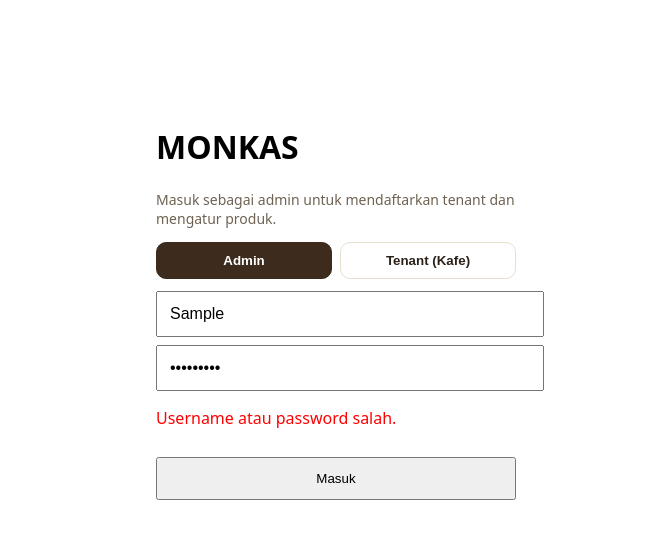
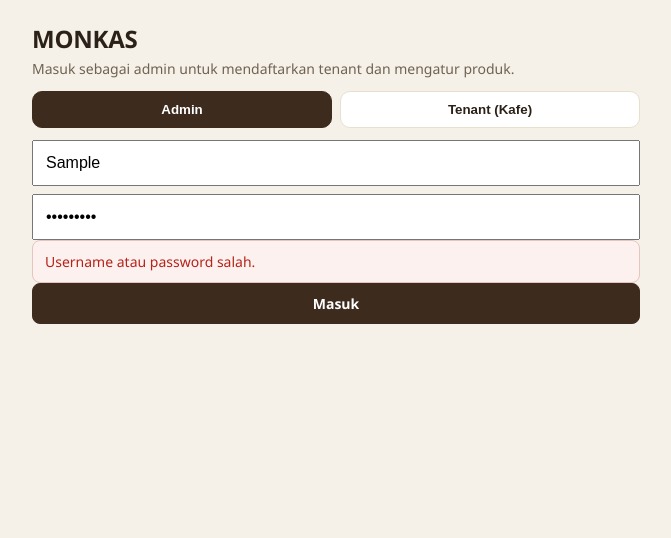
Before and after one commit to ArjunaSinaga/monkas, a Next.js app: page / in a window 1280 px wide. Both pictures are taken after typing "Sample", "Sample123" into the empty fields and a click on the button "Masuk". Shown: the top 538 px of the page, without its empty margins (304-975 px from the left). Built offline with nearby package versions, Linux system fonts and the light colour scheme; no server answers; the database is empty.

Commit message:
fix(ui): sinkronkan kotak - globals.css dengan design token, box-sizing border-box, input/button/select统一 utility class (fix input meluber keluar section)

```diff
--- /dev/null
+++ b/app/globals.css
@@ -0,0 +1,292 @@
+/* MONKAS - design tokens + base (sinkron dengan docs/USER-VISUAL-BUKTI.md) */
+
+:root {
+  /* warna */
+  --canvas: #f5f1e8;
+  --surface: #ffffff;
+  --surface-sunken: #faf7ef;
+  --border: #e8e0cf;
+  --border-strong: #d8cfba;
+  --text: #2b2118;
+  --text-muted: #6f6252;
+  --text-faint: #857768;
+  --cta: #3d2c1e;
+  --cta-hover: #4a382a;
+  --accent: #9a6a2f;
+  --accent-soft: #b56a2a;
+  --success: #1f6b4a;
+  --danger: #b42318;
+  --focus: #2b6cb0;
+
+  /* bentuk */
+  --radius-sm: 8px;
+  --radius: 12px;
+  --radius-pill: 999px;
+
+  /* jarak (skala 4) */
+  --s1: 4px;
+  --s2: 8px;
+  --s3: 12px;
+  --s4: 16px;
+  --s5: 24px;
+  --s6: 32px;
+  --s7: 48px;
+
+  --shadow: 0 1px 3px rgba(43, 33, 24, 0.08);
+  --shadow-lg: 0 8px 24px rgba(43, 33, 24, 0.1);
+}
+
+*,
+*::before,
+*::after {
+  box-sizing: border-box;
+}
+
+html,
+body {
+  margin: 0;
+  padding: 0;
+}
+
+body {
+  background: var(--canvas);
+  color: var(--text);
+  font-family: "Plus Jakarta Sans", "Segoe UI", system-ui, -apple-system, sans-serif;
+  font-size: 15px;
+  line-height: 1.5;
+  -webkit-font-smoothing: antialiased;
+}
+
+h1,
+h2,
+h3 {
+  margin: 0;
+  color: var(--text);
+  letter-spacing: -0.01em;
+  line-height: 1.25;
+}
+
+h1 {
+  font-size: 1.5rem;
+  font-weight: 700;
+}
+
+h2 {
+  font-size: 1.125rem;
+  font-weight: 650;
+}
+
+p {
+  margin: 0;
+}
+
+a {
+  color: var(--focus);
+  text-underline-offset: 3px;
+}
+
+a:hover {
+  color: var(--accent);
+}
+
+::selection {
+  background: #e6d9bd;
+  color: var(--text);
+}
+
+:focus-visible {
+  outline: 2px solid var(--focus);
+  outline-offset: 2px;
+  border-radius: var(--radius-sm);
+}
+
+/* --- primitif form: satu lebar, satu gaya, satu radius --- */
+
+.field {
+  display: block;
+  width: 100%;
+  max-width: 100%;
+  padding: 10px 12px;
+  font: inherit;
+  font-size: 15px;
+  color: var(--text);
+  background: var(--surface);
+  border: 1px solid var(--border);
+  border-radius: var(--radius-sm);
+  transition: border-color 0.15s ease, box-shadow 0.15s ease;
+}
+
+.field::placeholder {
+  color: var(--text-faint);
+}
+
+.field:hover {
+  border-color: var(--border-strong);
+}
+
+.field:focus {
+  outline: none;
+  border-color: var(--focus);
+  box-shadow: 0 0 0 3px rgba(43, 108, 176, 0.12);
+}
+
+select.field {
+  appearance: none;
+  background-image: linear-gradient(45deg, transparent 50%, var(--text-muted) 50%),
+    linear-gradient(135deg, var(--text-muted) 50%, transparent 50%);
+  background-position: calc(100% - 17px) calc(50% + 2px), calc(100% - 12px) calc(50% + 2px);
+  background-size: 5px 5px, 5px 5px;
+  background-repeat: no-repeat;
+  padding-right: 34px;
+}
+
+.btn {
+  display: inline-flex;
+  align-items: center;
+  justify-content: center;
+  gap: 8px;
+  padding: 9px 16px;
+  font: inherit;
+  font-size: 14px;
+  font-weight: 600;
+  color: var(--text);
+  background: var(--surface);
+  border: 1px solid var(--border);
+  border-radius: var(--radius-sm);
+  cursor: pointer;
+  transition: transform 0.12s ease, background 0.15s ease, border-color 0.15s ease;
+  white-space: nowrap;
+}
+
+.btn:hover {
+  border-color: var(--border-strong);
+  background: var(--surface-sunken);
+}
+
+.btn:active {
+  transform: scale(0.96);
+}
+
+.btn:disabled {
+  opacity: 0.5;
+  cursor: not-allowed;
+}
+
+.btn-primary {
+  color: #fff;
+  background: var(--cta);
+  border-color: var(--cta);
+}
+
+.btn-primary:hover {
+  background: var(--cta-hover);
+  border-color: var(--cta-hover);
+}
+
+.btn-danger {
+  color: var(--danger);
+  border-color: #e8c4bf;
+}
+
+.btn-danger:hover {
+  background: #fdf1f0;
+}
+
+.btn-block {
+  width: 100%;
+}
+
+/* --- kontainer --- */
+
+.card {
+  background: var(--surface);
+  border: 1px solid var(--border);
+  border-radius: var(--radius);
+  padding: var(--s4);
+  box-shadow: var(--shadow);
+}
+
+.page {
+  max-width: 640px;
+  margin: 0 auto;
+  padding: var(--s5) var(--s4) var(--s7);
+}
+
+.page-wide {
+  max-width: 1180px;
+}
+
+.stack {
+  display: flex;
+  flex-direction: column;
+  gap: var(--s4);
+}
+
+.stack-sm {
+  gap: var(--s2);
+}
+
+.row {
+  display: flex;
+  align-items: center;
+  gap: var(--s2);
+  flex-wrap: wrap;
+}
+
+.msg {
+  padding: 10px 12px;
+  border-radius: var(--radius-sm);
+  font-size: 14px;
+  background: var(--surface-sunken);
+  border: 1px solid var(--border);
+}
+
+.msg-error {
+  color: var(--danger);
+  background: #fdf1f0;
+  border-color: #e8c4bf;
+}
+
+.msg-ok {
+  color: var(--success);
+  background: #f0f6f2;
+  border-color: #cfe3d7;
+}
+
+.muted {
+  color: var(--text-muted);
+  font-size: 13px;
+}
+
+.price {
+  font-variant-numeric: tabular-nums;
+}
+
+/* --- tabel harga produk & daftar --- */
+
+.list {
+  list-style: none;
+  margin: 0;
+  padding: 0;
+}
+
+.list > li {
+  padding: 10px 0;
+  border-bottom: 1px solid #f0ebe0;
+}
+
+/* --- responsif: tablet & HP --- */
+
+@media (max-width: 760px) {
+  .page {
+    padding: var(--s4) var(--s3) var(--s6);
+  }
+
+  .page-wide {
+    padding: var(--s3);
+  }
+
+  .btn {
+    min-height: 44px;
+  }
+}
--- a/app/layout.jsx
+++ b/app/layout.jsx
@@ -1,3 +1,5 @@
+import "./globals.css";
+
 export const metadata = {
   title: "MONKAS — Monjali Kasir",
   description: "App kasir standalone multitenant, 1 QRIS bersama.",
@@ -7,7 +9,7 @@ export const metadata = {
 export default function RootLayout({ children }) {
   return (
     <html lang="id">
-      <body style={{ fontFamily: "system-ui, sans-serif", margin: 0 }}>
+      <body>
         {children}
       </body>
     </html>
--- a/app/page.jsx
+++ b/app/page.jsx
@@ -73,7 +73,7 @@ export default function LoginPage() {
   }
 
   return (
-    <main style={{ maxWidth: 360, margin: "10vh auto", padding: 24 }}>
+    <main className="page">
       <h1>MONKAS</h1>
       <p style={{ color: "#6f6252", fontSize: 14, marginTop: 4 }}>
         {mode === "admin"
@@ -121,8 +121,8 @@ export default function LoginPage() {
           onChange={(e) => setPassword(e.target.value)}
           style={{ width: "100%", padding: 12, fontSize: 16 }}
         />
-        {error && <p style={{ color: "red" }}>{error}</p>}
-        <button type="submit" disabled={busy} style={{ width: "100%", padding: 12, marginTop: 12 }}>
+        {error && <p className="msg msg-error">{error}</p>}
+        <button type="submit" className="btn btn-primary btn-block" disabled={busy}>
           {busy ? "Memeriksa..." : "Masuk"}
         </button>
       </form>
```
Also changed, not shown: app/admin/page.jsx (+18 -28 lines), app/kasir/page.jsx (+6 -6 lines).
